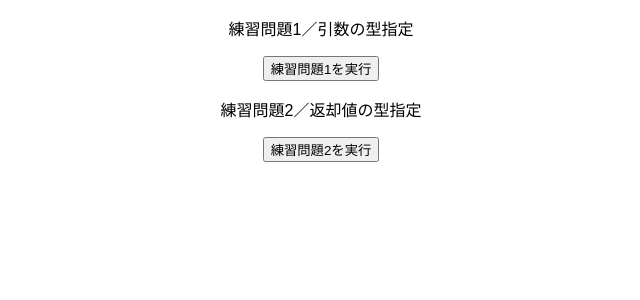
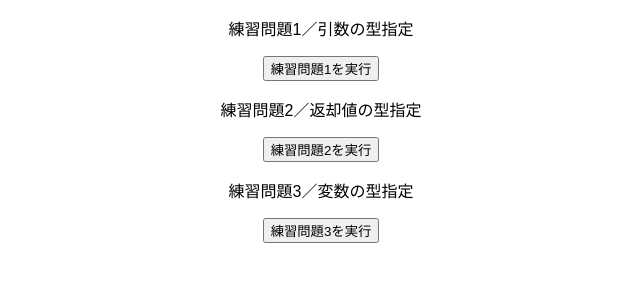
Before and after one commit to Hiratto/udemy-react-typescript101, a React (Create React App) app: page / in a window 1280 px wide. Shown: the top 300 px of the page, without its empty margins (319-959 px from the left). Built offline with nearby package versions, Linux system fonts and the light colour scheme.

Commit message:
練習問題3／変数の型指定

```diff
--- a/src/App.tsx
+++ b/src/App.tsx
@@ -1,5 +1,6 @@
 import { Practice1 } from "./practices/Practice1";
 import { Practice2 } from "./practices/Practice2";
+import { Practice3 } from "./practices/Practice3";
 
 import "./styles.css";
 
@@ -8,6 +9,7 @@
     <div className="App">
       <Practice1 />
       <Practice2 />
+      <Practice3 />
     </div>
   );
 }
--- /dev/null
+++ b/src/practices/Practice3.jsx
@@ -0,0 +1,18 @@
+export const Practice3 = () => {
+  const getTotalFee = (num: number) => {
+    const total = num * 1.1;
+    return total;
+  };
+
+  const onClickPractice = () => {
+    let total: number = 0;
+    total = getTotalFee(1000);
+    console.log(total);
+  };
+  return (
+    <div>
+      <p>練習問題3／変数の型指定</p>
+      <button onClick={onClickPractice}>練習問題3を実行</button>
+    </div>
+  );
+};
```
